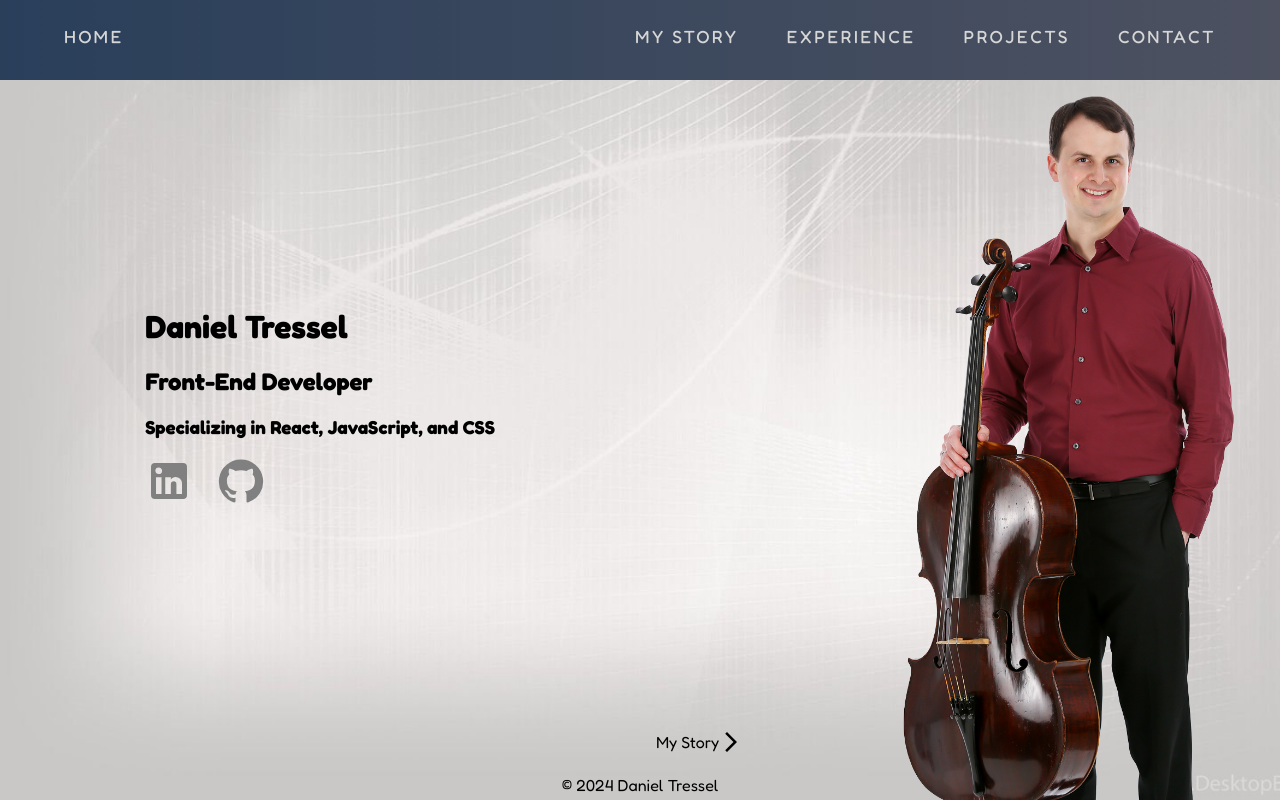
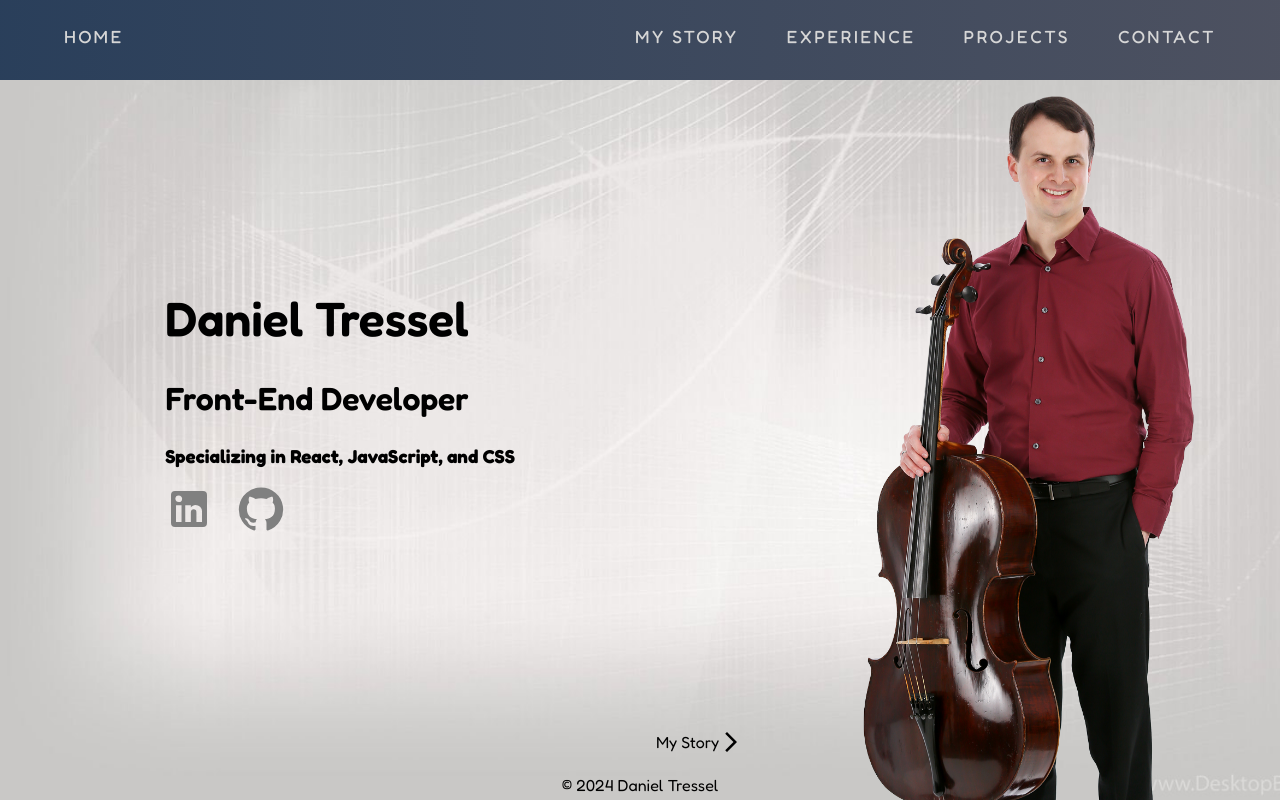
Before and after one commit to dtressel/portfolio-site, a React (Create React App) app: page / in a window 1280 px wide. Built offline with nearby package versions, Linux system fonts and the light colour scheme.

Commit message:
home photo styling updates

```diff
--- a/src/layouts/NavBar/NavBar.css
+++ b/src/layouts/NavBar/NavBar.css
@@ -7,11 +7,12 @@
   font-size: 1.1rem;
   letter-spacing: .15rem;
   font-weight: 450;
+  z-index: 1;
 }
 
 .navbar-content-container {
   width: 100%;
-  max-width: 1200px;
+  max-width: var(--navbar-content-width);
   height: var(--navbar-height);
   display: grid;
   grid-template-columns: auto 1fr;
--- a/src/pages/Home/Home.css
+++ b/src/pages/Home/Home.css
@@ -47,6 +47,10 @@
   .Home-right-container {
     justify-content: center;
   }
+  .Home-photo {
+    object-fit: contain;
+    width: 100%;
+  }
 }
 
 @media (width < 1100px) {
--- a/src/sharedCSS/styleControl.css
+++ b/src/sharedCSS/styleControl.css
@@ -11,7 +11,6 @@ body {
     sans-serif;
   -webkit-font-smoothing: antialiased;
   -moz-osx-font-smoothing: grayscale;
-
 }
 
 code {
@@ -21,8 +20,19 @@ code {
 
 :root {
   --navbar-height: 5rem;
+  --navbar-content-width: 1200px;
 
   /* colors */
   --grey-blue: rgb(41, 62, 90);
   --grey-blue-gradient: linear-gradient(90deg, hsla(214, 37%, 26%, 1) 0%, hsla(227, 11%, 34%, 1) 100%);
 }
+
+h1 {
+  font-size: 3rem;
+  font-weight: 600;
+}
+
+h2 {
+  font-size: 2rem;
+  font-weight: 600;
+}
```
